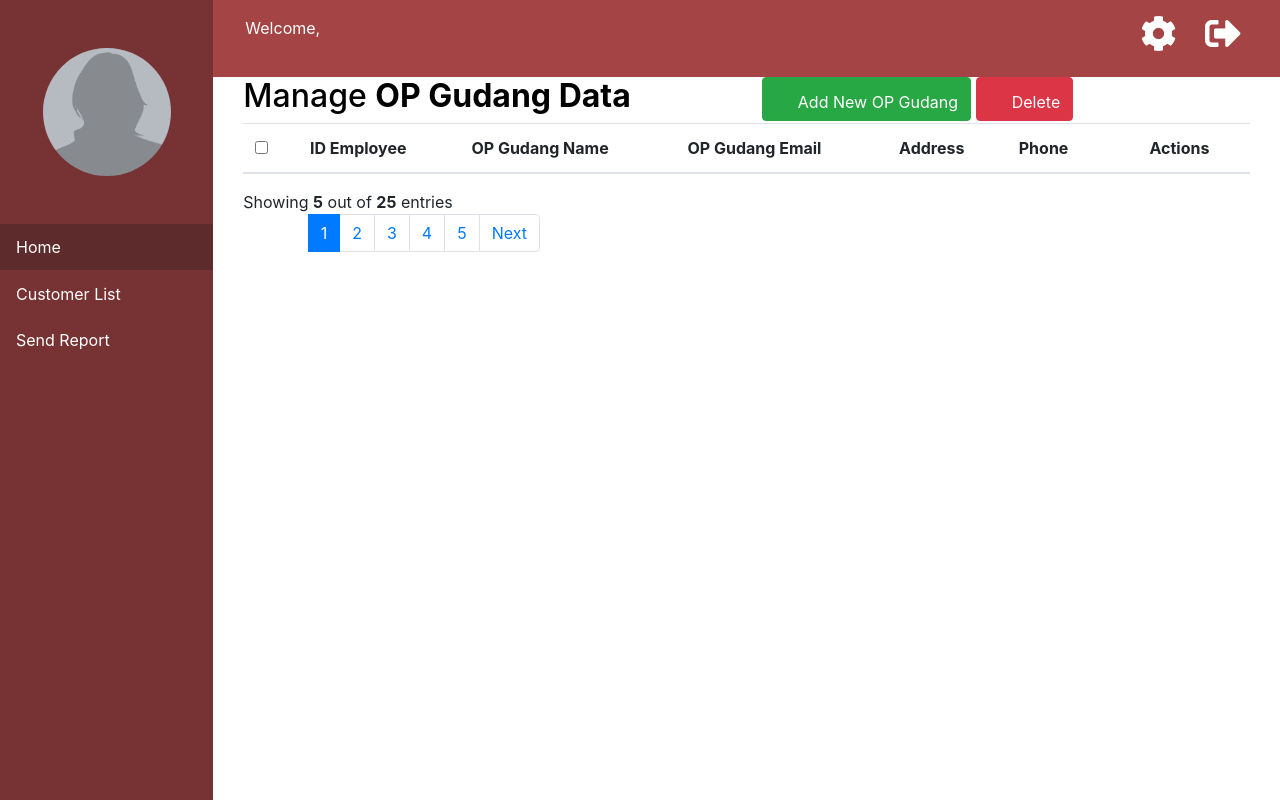
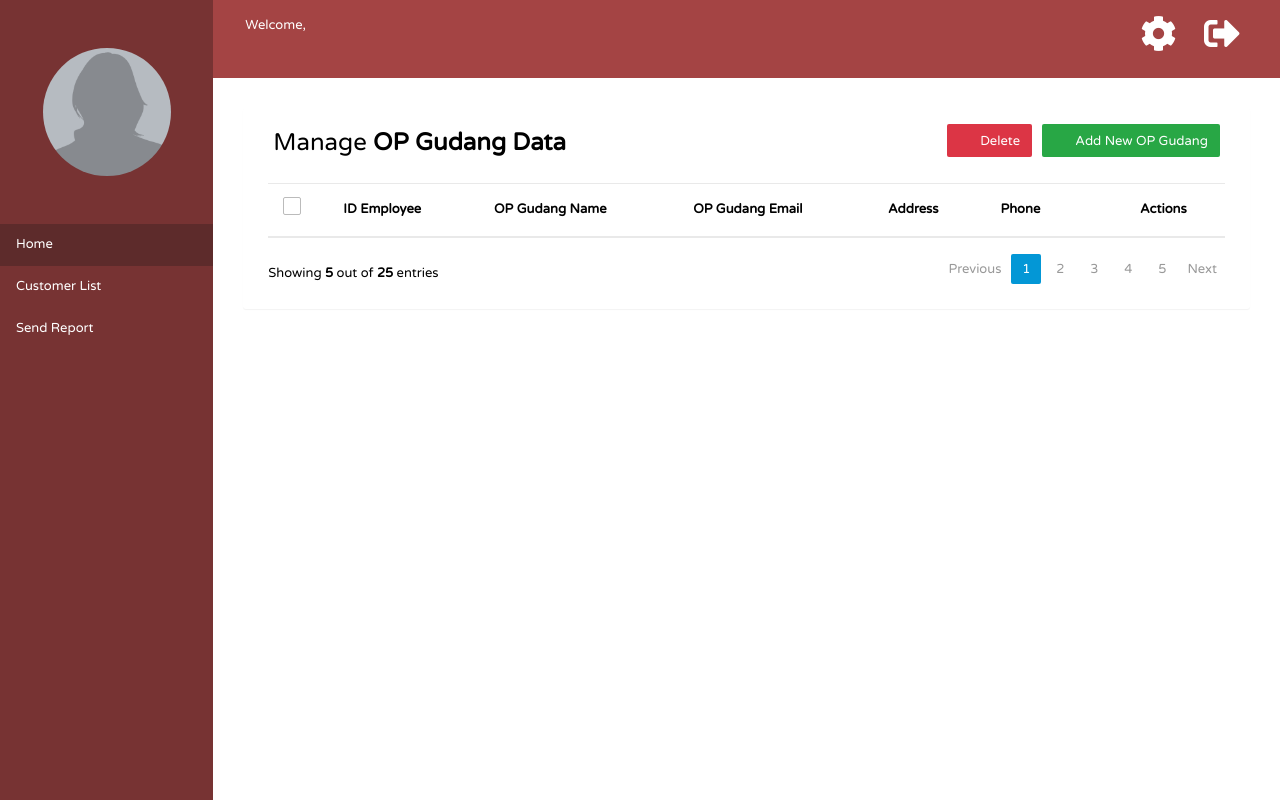
Before and after one commit to naufalmukhbit/IMPAL, a CodeIgniter app: page /IMPAL/index.php/operator/index in a window 1280 px wide. Run offline with CodeIgniter, Linux system fonts and the light colour scheme; data that the repository does not hold is empty; some libraries are stand-ins or nearby versions.

Commit message:
Updated assets

```diff
--- /dev/null
+++ b/assets/css/cashier_report.css
@@ -0,0 +1,3 @@
+.form-box {
+	padding-top: 4%;
+}
--- /dev/null
+++ b/assets/css/operator.css
@@ -0,0 +1,219 @@
+body {
+    color: black;
+	background: white;
+	font-family: 'Varela Round', sans-serif;
+	font-size: 13px;
+}
+.table-wrapper {
+    background: white;
+    padding: 20px 25px;
+    margin: 30px 0;
+	border-radius: 3px;
+    box-shadow: 0 1px 1px rgba(0,0,0,.05);
+}
+.table-title {
+	padding-bottom: 15px;
+	background: #435d7d;
+	color: #fff;
+	padding: 16px 30px;
+	margin: -20px -25px 10px;
+	border-radius: 3px 3px 0 0;
+}
+.table-title h2 {
+	margin: 5px 0 0;
+	font-size: 24px;
+}
+.table-title .btn-group {
+	float: right;
+}
+.table-title .btn {
+	color: #fff;
+	float: right;
+	font-size: 13px;
+	border: none;
+	min-width: 50px;
+	border-radius: 2px;
+	border: none;
+	outline: none !important;
+	margin-left: 10px;
+}
+.table-title .btn i {
+	float: left;
+	font-size: 21px;
+	margin-right: 5px;
+}
+.table-title .btn span {
+	float: left;
+	margin-top: 2px;
+}
+table.table tr th, table.table tr td {
+    border-color: #e9e9e9;
+	padding: 12px 15px;
+	vertical-align: middle;
+}
+table.table tr th:first-child {
+	width: 60px;
+}
+table.table tr th:last-child {
+	width: 100px;
+}
+table.table-striped tbody tr:nth-of-type(odd) {
+	background-color: #fcfcfc;
+}
+table.table-striped.table-hover tbody tr:hover {
+	background: #f5f5f5;
+}
+table.table th i {
+    font-size: 13px;
+    margin: 0 5px;
+    cursor: pointer;
+}
+table.table td:last-child i {
+	opacity: 0.9;
+	font-size: 22px;
+    margin: 0 5px;
+}
+table.table td a {
+	font-weight: bold;
+	color: #566787;
+	display: inline-block;
+	text-decoration: none;
+	outline: none !important;
+}
+table.table td a:hover {
+	color: #2196F3;
+}
+table.table td a.edit {
+    color: #FFC107;
+}
+table.table td a.delete {
+    color: black;
+}
+table.table td i {
+    font-size: 19px;
+}
+table.table .avatar {
+	border-radius: 50%;
+	vertical-align: middle;
+	margin-right: 10px;
+}
+.pagination {
+    float: right;
+    margin: 0 0 5px;
+}
+.pagination li a {
+    border: none;
+    font-size: 13px;
+    min-width: 30px;
+    min-height: 30px;
+    color: #999;
+    margin: 0 2px;
+    line-height: 30px;
+    border-radius: 2px !important;
+    text-align: center;
+    padding: 0 6px;
+}
+.pagination li a:hover {
+    color: black;
+}
+.pagination li.active a, .pagination li.active a.page-link {
+    background: #0397d6 ;
+}
+.pagination li.active a:hover {
+    background: #0397d6;
+}
+.pagination li.disabled i {
+    color: #ccc;
+}
+.pagination li i {
+    font-size: 16px;
+    padding-top: 6px
+}
+.hint-text {
+    float: left;
+    margin-top: 10px;
+    font-size: 13px;
+}
+/* Custom checkbox */
+.custom-checkbox {
+	position: relative;
+}
+.custom-checkbox input[type="checkbox"] {
+	opacity: 0;
+	position: absolute;
+	margin: 5px 0 0 3px;
+	z-index: 9;
+}
+.custom-checkbox label:before{
+	width: 18px;
+	height: 18px;
+}
+.custom-checkbox label:before {
+	content: '';
+	margin-right: 10px;
+	display: inline-block;
+	vertical-align: text-top;
+	background: white;
+	border: 1px solid #bbb;
+	border-radius: 2px;
+	box-sizing: border-box;
+	z-index: 2;
+}
+.custom-checkbox input[type="checkbox"]:checked + label:after {
+	content: '';
+	position: absolute;
+	left: 6px;
+	top: 3px;
+	width: 6px;
+	height: 11px;
+	border: solid #000;
+	border-width: 0 3px 3px 0;
+	transform: inherit;
+	z-index: 3;
+	transform: rotateZ(45deg);
+}
+.custom-checkbox input[type="checkbox"]:checked + label:before {
+	border-color: #03A9F4;
+	background: #03A9F4;
+}
+.custom-checkbox input[type="checkbox"]:checked + label:after {
+	border-color: #fff;
+}
+.custom-checkbox input[type="checkbox"]:disabled + label:before {
+	color: #b8b8b8;
+	cursor: auto;
+	box-shadow: none;
+	background: #ddd;
+}
+/* Modal styles */
+.modal .modal-dialog {
+	max-width: 400px;
+}
+.modal .modal-header, .modal .modal-body, .modal .modal-footer {
+	padding: 20px 30px;
+}
+.modal .modal-content {
+	border-radius: 3px;
+}
+.modal .modal-footer {
+	background: #ecf0f1;
+	border-radius: 0 0 3px 3px;
+}
+.modal .modal-title {
+    display: inline-block;
+}
+.modal .form-control {
+	border-radius: 2px;
+	box-shadow: none;
+	border-color: #dddddd;
+}
+.modal textarea.form-control {
+	resize: vertical;
+}
+.modal .btn {
+	border-radius: 2px;
+	min-width: 100px;
+}
+.modal form label {
+	font-weight: normal;
+}
--- a/assets/css/register.css
+++ b/assets/css/register.css
@@ -7,7 +7,7 @@
 	height: 60vh;
 }
 .container{
-	padding-top: 5%;
+	padding-top: 2%;
 	width: 50%;
 }
 .teks{
--- a/assets/css/sidebar.css
+++ b/assets/css/sidebar.css
@@ -1,3 +1,6 @@
+body {
+	font-family: SF-UI-Display;
+}
 .sidebar-col-2 {
 	color: white;
 	padding-left: 0;
```
Also changed, not shown: assets/css/accounting.css (added, +219 -0 lines), assets/css/t_list.css (added, +218 -0 lines).
